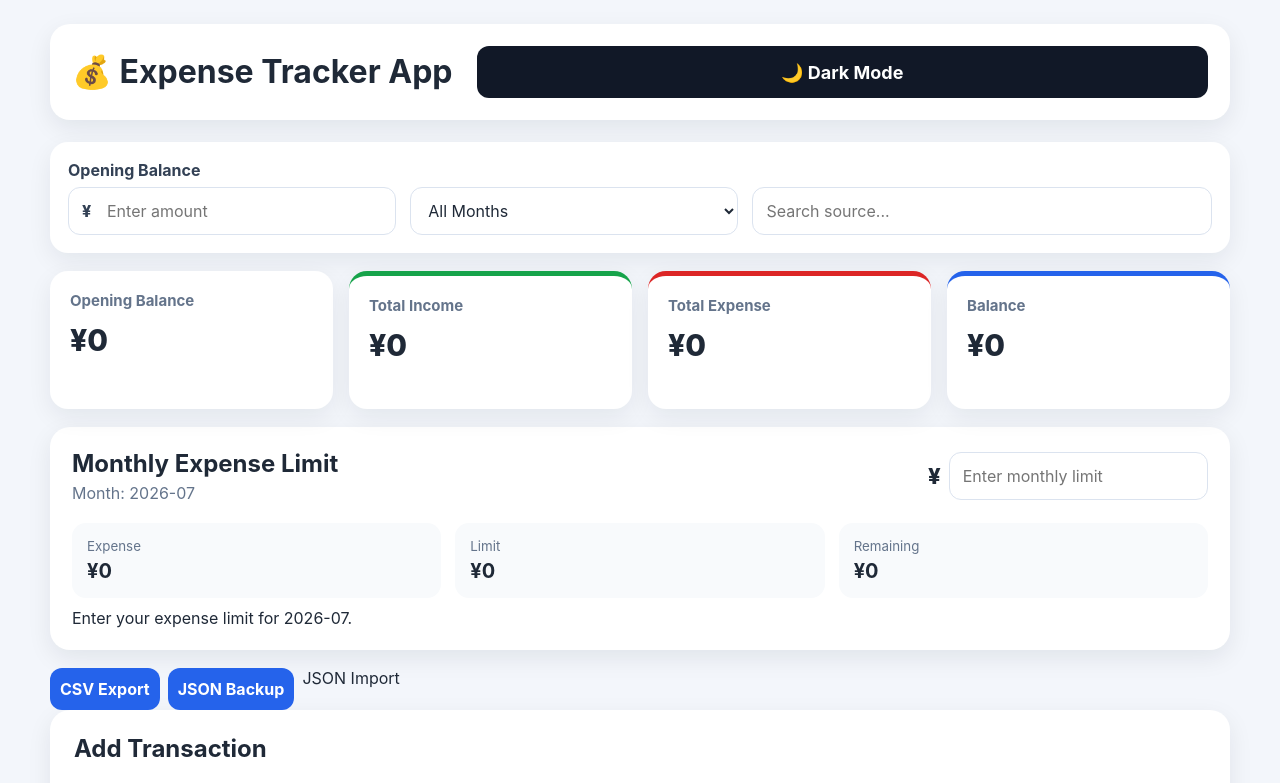
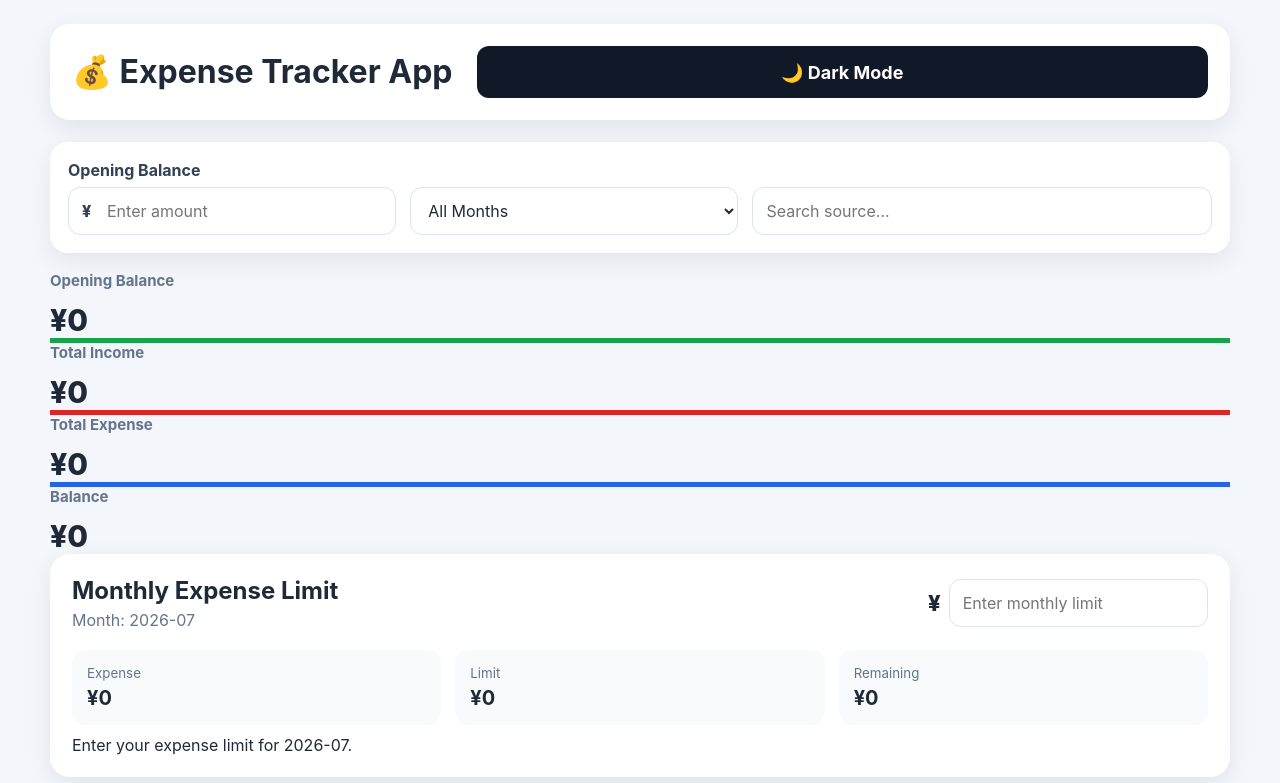
Before and after one commit to mbhandari929/expense-tracker, a React (Vite) app: page / in a window 1280 px wide. Shown: the top 783 px of the page. Built offline with nearby package versions, Linux system fonts and the light colour scheme.

Commit message:
Improve monthly report layout

```diff
--- a/src/App.css
+++ b/src/App.css
@@ -184,20 +184,36 @@ button:hover {
 
 /* Summary cards */
 
-.summary-area {
-  display: grid;
-  grid-template-columns: repeat(4, minmax(0, 1fr));
-  gap: 16px;
-  margin-bottom: 18px;
+.monthly-summary-row {
+  display: flex;
+  flex-wrap: wrap;
+  align-items: center;
+  gap: 10px 20px;
+  padding: 12px 14px;
+  margin-bottom: 8px;
+  border: 1px solid #e5e7eb;
+  border-radius: 8px;
 }
 
-.summary-card {
-  min-width: 0;
-  min-height: 138px;
-  padding: 20px;
-  border-radius: 18px;
-  background: #ffffff;
-  box-shadow: 0 8px 24px rgba(15, 23, 42, 0.07);
+.monthly-summary-row strong {
+  min-width: 90px;
+}
+
+.monthly-summary-row span {
+  flex: 1;
+  min-width: 150px;
+}
+
+@media (max-width: 700px) {
+  .monthly-summary-row {
+    display: block;
+  }
+
+  .monthly-summary-row strong,
+  .monthly-summary-row span {
+    display: block;
+    margin-bottom: 6px;
+  }
 }
 
 .summary-card h3 {
```
